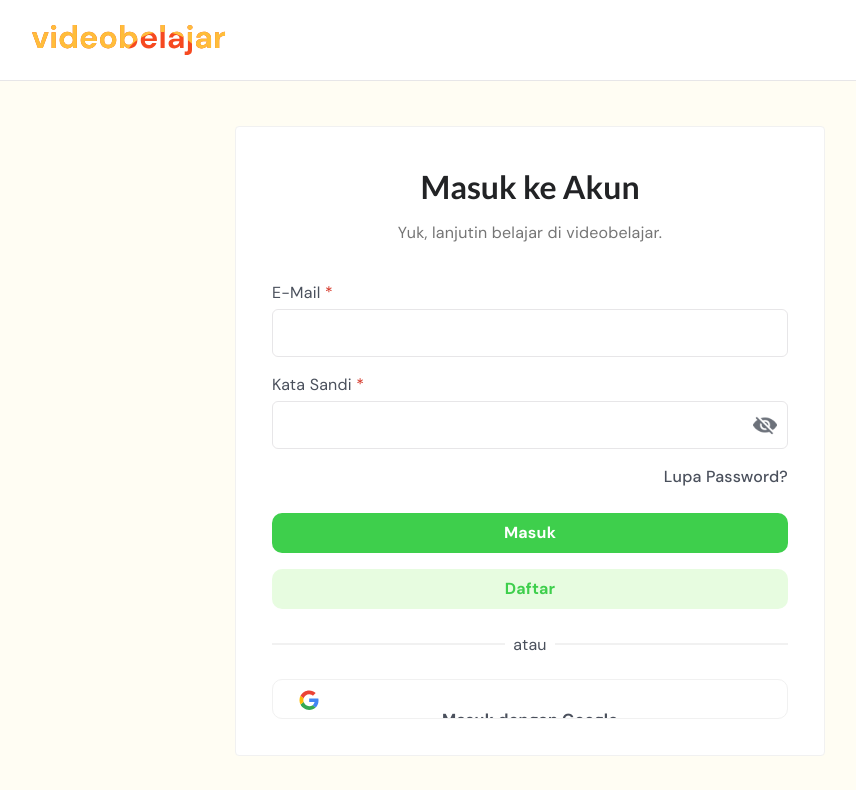
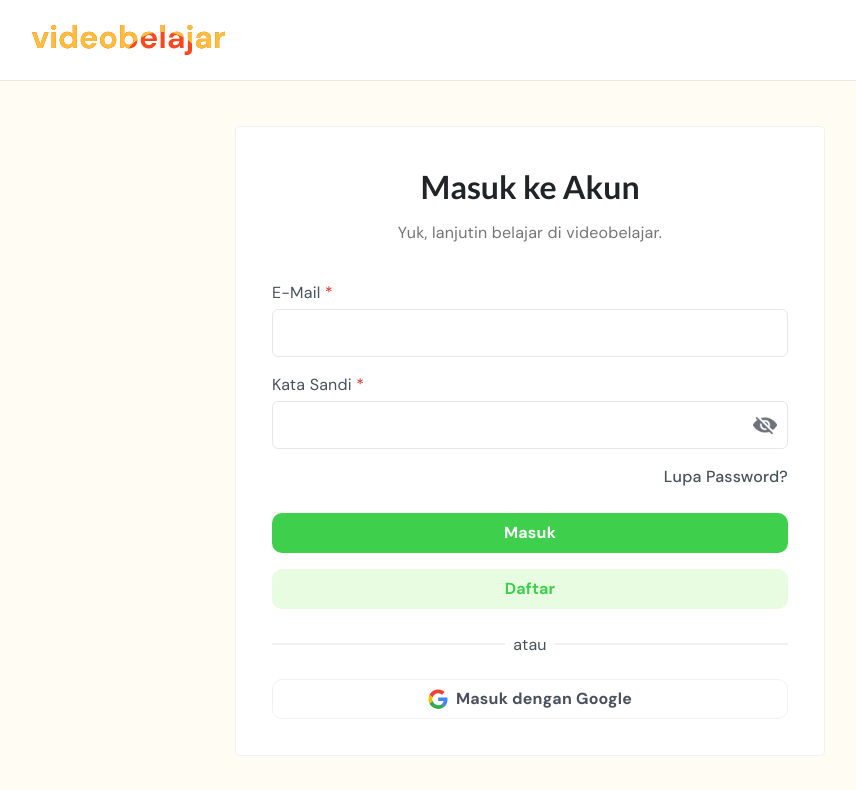
Before and after one commit to herlianzhang/harisenin, a React (Vite) app: page /login in a window 1280 px wide. Shown: the top 790 px of the page, without its empty margins (110-966 px from the left). Built offline with nearby package versions, Linux system fonts and the light colour scheme.

Commit message:
fix button bug

```diff
--- a/src/components/DButton.tsx
+++ b/src/components/DButton.tsx
@@ -34,7 +34,7 @@
         <Button
             onClick={onClick}
             type={type}
-            className={`bodyMediumBold max-md:bodySmallBold hover:${background} rounded-[10px] px-[26px] max-md:px-[22px] py-[10px] max-md:py-[7px] gap-2 line-clamp-1 ${border} ${text} ${background} ${otherClasses}`}
+            className={`bodyMediumBold max-md:bodySmallBold hover:${background} rounded-[10px] px-[26px] max-md:px-[22px] py-[10px] max-md:py-[7px] gap-2 ${border} ${text} ${background} ${otherClasses}`}
         >
             {imageSrc != undefined && (
                 <img src={imageSrc} className="h-[20px] w-[20px]" />
```
